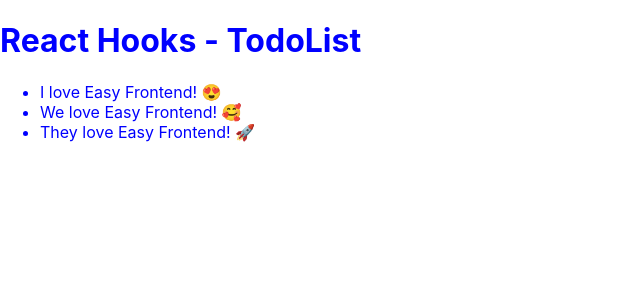
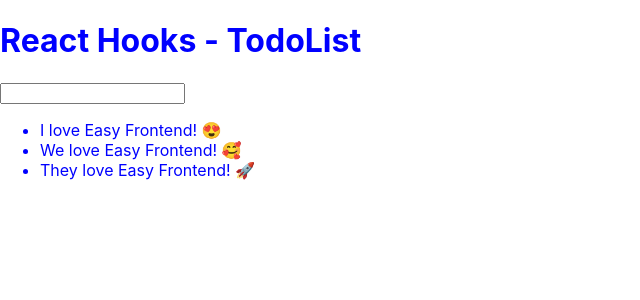
Before and after one commit to trinhquangha/react-hooks-basic, a React (Create React App) app: page / in a window 1280 px wide. Shown: the top 300 px of the page, without its empty margins (0-640 px from the left). Built offline with nearby package versions, Linux system fonts and the light colour scheme.

Commit message:
useState lab with TodoList: add new todo

```diff
--- a/src/App.js
+++ b/src/App.js
@@ -1,6 +1,7 @@
 import React, { useState } from 'react';
 import './App.scss';
 import TodoList from './components/TodoList';
+import TodoForm from './components/TodoForm';
 
 function App() {
 	const [todoList, setTodoList] = useState([
@@ -17,9 +18,20 @@
 		setTodoList(newTodoList);
 	}
 
+    function handleTodoFormSubmit(formValues) {
+        const newTodo = {
+            id: todoList.length + 10,
+            ...formValues,
+        }
+		const newTodoList = [...todoList];
+        newTodoList.push(newTodo);
+        setTodoList(newTodoList);
+    }
+
 	return (
 		<div className="app">
 			<h1>React Hooks - TodoList</h1>
+			<TodoForm onSubmit={handleTodoFormSubmit} />
 			<TodoList todos={todoList} onTodoClick={handleTodoClick} />
 		</div>
 	);
--- /dev/null
+++ b/src/components/TodoForm/index.jsx
@@ -0,0 +1,40 @@
+import React, { useState } from 'react';
+import PropTypes from 'prop-types';
+
+TodoForm.propTypes = {
+	onSubmit: PropTypes.func,
+};
+
+TodoForm.defaultProps = {
+	onSubmit: null,
+};
+
+function TodoForm({ onSubmit }) {
+	const [value, setValue] = useState('');
+
+	function handleChangeValue(e) {
+		setValue(e.target.value);
+	}
+
+	function handleSubmit(e) {
+		// Prevent reload browser
+		e.preventDefault();
+
+		if (!onSubmit) return;
+
+		const formValues = {
+			title: value,
+		};
+
+		onSubmit(formValues);
+		setValue('');
+	}
+
+	return (
+		<form onSubmit={handleSubmit}>
+			<input type="text" value={value} onChange={handleChangeValue} />
+		</form>
+	);
+}
+
+export default TodoForm;
```
Also changed, not shown: 1 other file (tests, documents, lock files or other folders).
